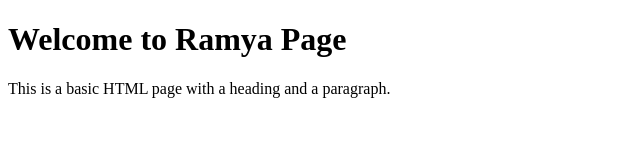
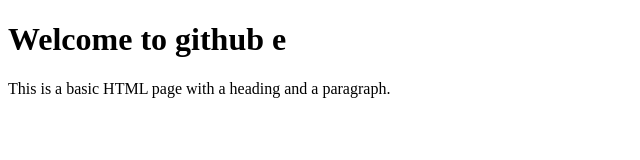
Before and after one commit to ramyanadaraj/project1, a plain HTML site: page index.html in a window 1280 px wide. Shown: the whole page, without its empty margins (0-640 px from the left). Drawn offline with Linux system fonts and the light colour scheme.

Commit message:
Update index.html

```diff
--- a/index.html
+++ b/index.html
@@ -4,7 +4,7 @@
     <title>My Simple HTML Page</title>
 </head>
 <body>
-    <h1>Welcome to Ramya Page</h1>
+    <h1>Welcome to github e</h1>
     <p>This is a basic HTML page with a heading and a paragraph.</p>
 </body>
 </html>
```
